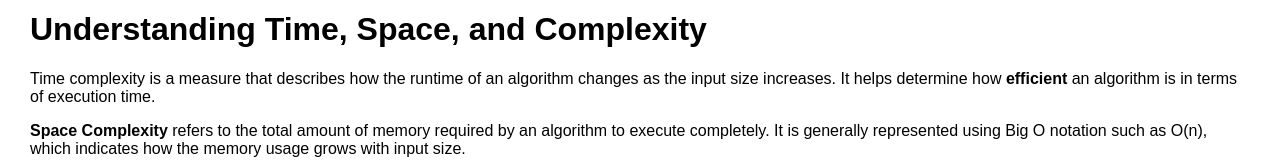
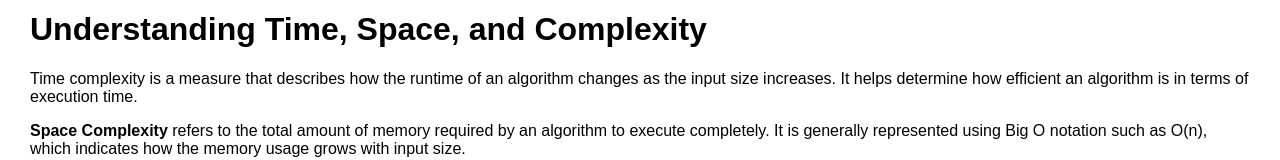
Before and after one commit to acciojob/time-and-space-complexity-sanskrutimagar, a website: page main.html in a window 1280 px wide. Shown: the part 236-396 px from the top of the page. Drawn offline with Linux system fonts and the light colour scheme.

Commit message:
created a submission

```diff
--- a/main.html
+++ b/main.html
@@ -68,7 +68,7 @@
 
   <p>
     Time complexity is a measure that describes how the runtime of an algorithm changes as the input size increases.
-    It helps determine how <b>efficient</b> an algorithm is in terms of execution time.
+    It helps determine how efficient an algorithm is in terms of execution time.
   </p>
 
   <p>
```
